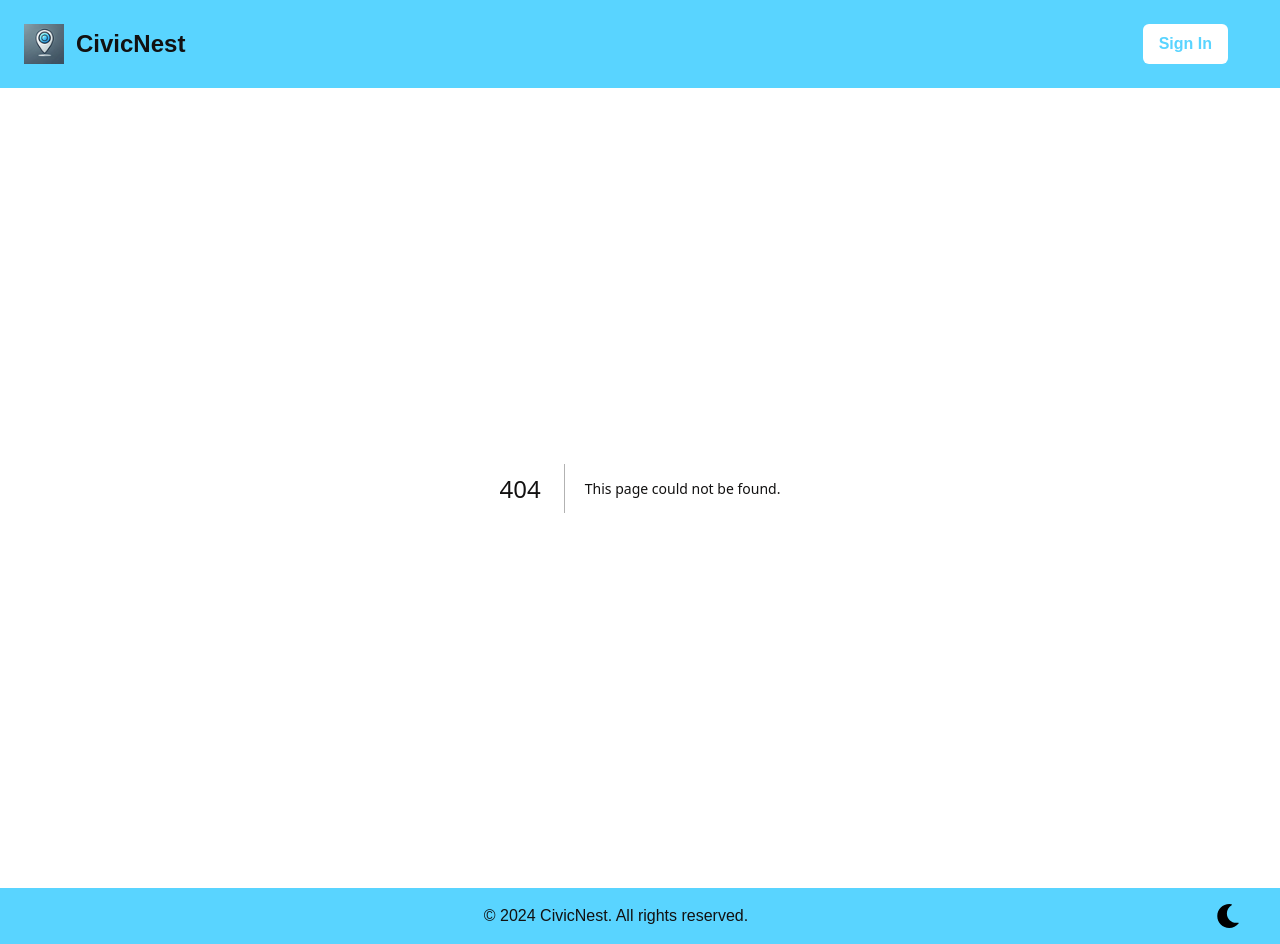
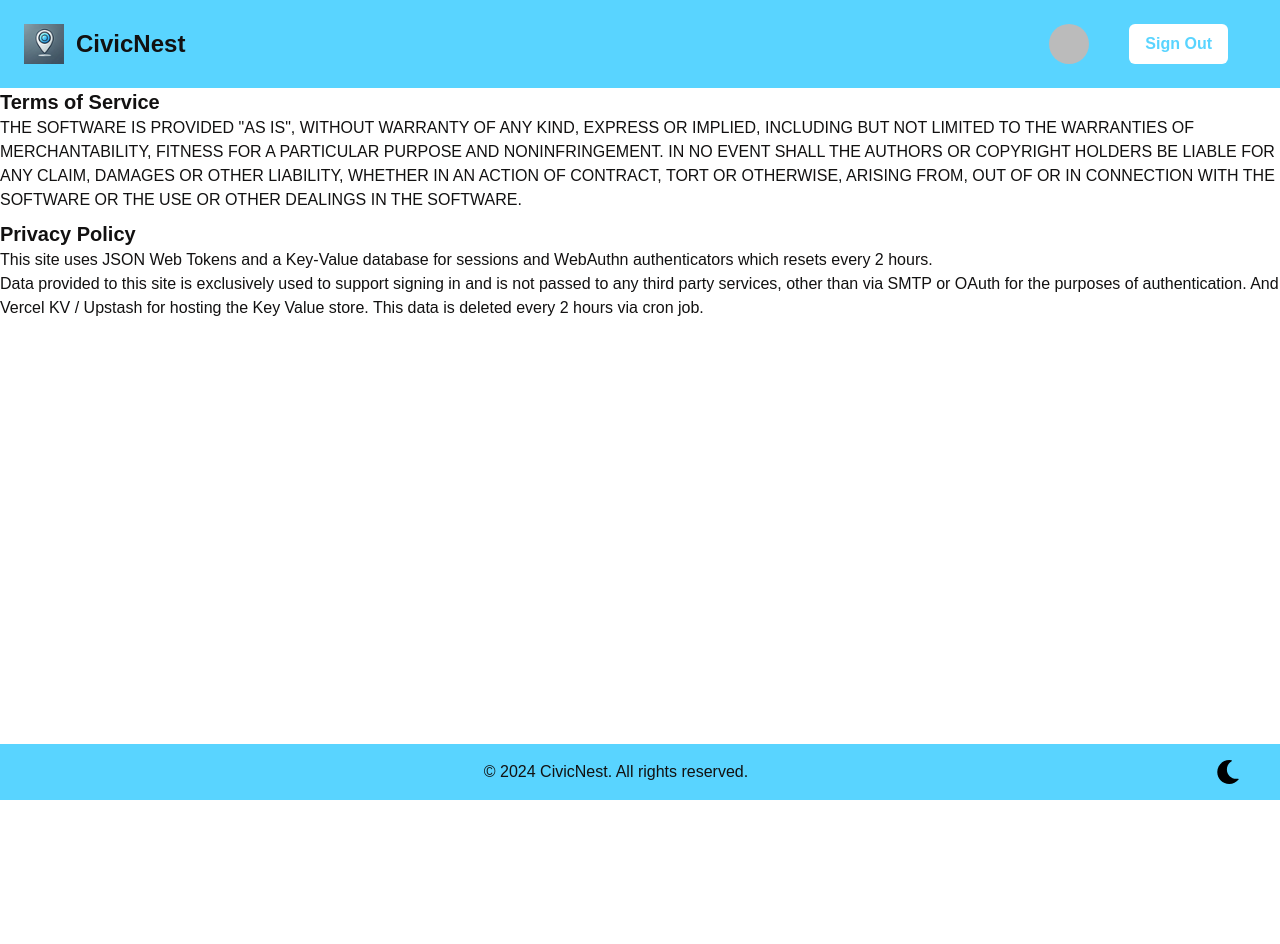
Before and after one commit to Potirniche-Carmine/CivicNest, a Next.js app in the folder civic-nest/: page /policy in a window 1280 px wide. Before the commit this address had no page. After the commit the page ends 800 px from the top, so only its background shows below. Built offline with nearby package versions, Linux system fonts and the light colour scheme; no server answers; sample sign-in values are in the browser's storage.

Commit message:
Added login for Google Github Facebook. Fixed some things with the darkmode to be consistent across all pages. Need to fix Facebook login on their website but it is down currently

```diff
--- a/civic-nest/next.config.ts
+++ b/civic-nest/next.config.ts
@@ -1,9 +1,23 @@
-import type { NextConfig } from "next";
+/** @type {import('next').NextConfig} */
+const nextConfig = {
+  images: {
+    remotePatterns: [
+      {
+        protocol: 'https',
+        hostname: 'avatars.githubusercontent.com',
+        pathname: '/**',
+      },
+      {
+        protocol: 'https',
+        hostname: 'lh3.googleusercontent.com',
+        pathname: '/**',
+      },
+    ],
+  },
 
-const nextConfig: NextConfig = {
   devIndicators: {
     appIsrStatus: false,
   },
-}
+};
 
-export default nextConfig;
+module.exports = nextConfig;
--- a/civic-nest/package.json
+++ b/civic-nest/package.json
@@ -12,8 +12,9 @@
     "@googlemaps/js-api-loader": "^1.16.8",
     "@types/google.maps": "^3.58.1",
     "next": "^15.0.3",
-    "react": "19.0.0-rc-69d4b800-20241021",
-    "react-dom": "19.0.0-rc-69d4b800-20241021",
+    "next-auth": "^5.0.0-beta.25",
+    "react": "^18.2.0",
+    "react-dom": "^18.2.0",
     "react-icons": "^5.3.0"
   },
   "devDependencies": {
--- a/civic-nest/src/app/DarkModeContext.tsx
+++ b/civic-nest/src/app/DarkModeContext.tsx
@@ -2,19 +2,29 @@
 import React, { createContext, useContext, useState, useEffect } from "react";
 
 const DarkModeContext = createContext({
-  darkMode: false,
+  darkMode: true,
   toggleDarkMode: () => {},
 });
 
 export const DarkModeProvider: React.FC<{ children: React.ReactNode }> = ({ children }) => {
   const [darkMode, setDarkMode] = useState(false);
 
+  // the default is darkmode so it checks to see if it got switched to light mode before storing it as dark mode in the localStorage.
+  useEffect(() => {
+    const savedMode = localStorage.getItem("darkMode");
+    if (savedMode !== null) {
+      setDarkMode(savedMode === "true");
+    }
+  }, []);
+
+  // save the darkmode to local storage if it is clicked
   useEffect(() => {
     if (darkMode) {
       document.documentElement.classList.add("dark");
     } else {
       document.documentElement.classList.remove("dark");
     }
+    localStorage.setItem("darkMode", darkMode.toString());
   }, [darkMode]);
 
   const toggleDarkMode = () => setDarkMode((prev) => !prev);
--- /dev/null
+++ b/civic-nest/src/app/api/auth.ts
@@ -0,0 +1,22 @@
+import NextAuth from "next-auth"
+import Facebook from "next-auth/providers/facebook";
+import GitHubProvider from "next-auth/providers/github"
+import Google from "next-auth/providers/google"
+
+export const { handlers, auth } = NextAuth({
+    providers: [
+        GitHubProvider({
+            clientId: process.env.AUTH_GITHUB_ID,
+            clientSecret: process.env.AUTH_GITHUB_SECRET,
+        }),
+        Google({
+            clientId: process.env.AUTH_GOOGLE_ID,
+            clientSecret: process.env.AUTH_GOOGLE_SECRET,
+        }),
+        Facebook({
+            clientId: process.env.AUTH_FACEBOOK_ID,
+            clientSecret: process.env.AUTH_FACEBOOK_SECRET,
+        })
+    ],
+    secret: process.env.AUTH_SECRET,
+});
--- /dev/null
+++ b/civic-nest/src/app/api/auth/[...nextauth]/route.ts
@@ -0,0 +1,2 @@
+import { handlers } from "@/app/api/auth";
+export const { GET, POST } = handlers;
--- a/civic-nest/src/app/components/footer.tsx
+++ b/civic-nest/src/app/components/footer.tsx
@@ -2,17 +2,20 @@
 
 import { FaSun, FaMoon } from 'react-icons/fa';
 import { useDarkMode } from '../DarkModeContext';
+import Link from 'next/link';
 
 const Footer = () => {
   const {darkMode, toggleDarkMode} = useDarkMode();
 
   return (
-    <footer className="w-full bg-blueLight dark:bg-blueDark p-4 text-foregroundLight dark:text-foregroundDark flex justify-between items-center">
-      <div className="container mx-auto text-center">
-        <p>&copy; 2024 CivicNest. All rights reserved.</p>
-      </div>
+    <footer className="w-full bg-blueLight dark:bg-blueDark p-4 text-foregroundLight dark:text-foregroundDark flex justify-center">
+      <Link href='/policy' className= "flex-1 flex justify-center">
+        <div className="">
+          <p>&copy; 2024 CivicNest. All rights reserved.</p>
+        </div>
+      </Link>
       <button
-        className="text-black dark:text-yellow-500 focus:outline-none transition-colors mr-6"
+        className="justify-end text-black dark:text-yellow-500 focus:outline-none transition-colors mr-6"
         onClick={toggleDarkMode}
       >
         {darkMode ? <FaSun size={24} /> : <FaMoon size={24} />}
--- a/civic-nest/src/app/components/header.tsx
+++ b/civic-nest/src/app/components/header.tsx
@@ -1,35 +1,63 @@
 "use client";
-import Image from 'next/image'
-import Link from 'next/link'
+import { useSession, signOut } from "next-auth/react";
+import Image from "next/image";
+import Link from "next/link";
 
 const Header = () => {
+  const { data: session } = useSession();
 
   return (
     <header className="bg-blueLight dark:bg-blueDark p-6 flex justify-between">
       <div className="flex-1 flex items-start">
-        <Link href = "/" className = "flex items-center">
+        <Link href="/" className="flex items-center">
           <Image
-        src = "/logo.png"
+            src="/logo.png"
             alt="CivicNest Logo"
-        width = {40}
-        height = {40}
-        className='mr-3'
+            width={40}
+            height={40}
+            className="mr-3"
           />
           <h1 className="text-2xl font-bold">CivicNest</h1>
         </Link>
       </div>
-      <div className='flex justify-end'>
+      <div className="flex justify-end items-center">
+        {session?.user ? (
+          <>
+          <Link href="/profile">
+            <Image
+              src={session.user.image || "/default-profile.png"}
+              alt="Profile Picture"
+              width={40}
+              height={40}
+              className="rounded-full mr-3"
+            />
+          </Link>
+            <button
+              onClick={() => signOut()}
+              className="
+                bg-backgroundLight text-blueLight font-semibold rounded-md
+                hover:bg-blueDark dark:hover:bg-blueLight dark:hover:text-foregroundDark
+                py-2 px-4 mx-1 md:mx-7
+              "
+            >
+              Sign Out
+            </button>
+          </>
+        ) : (
+          // Display "Sign In" button if user is not signed in
           <Link href="/signin">
             <button
               className="
-          bg-backgroundLight text-blueLight font-semibold rounded-md hover:bg-blueDark dark:hover:bg-blueLight dark:hover:text-foregroundDark
+                bg-backgroundLight text-blueLight font-semibold rounded-md
+                hover:bg-blueDark dark:hover:bg-blueLight dark:hover:text-foregroundDark
                 py-2 px-4 mx-1 md:mx-7
-          ">
+              "
+            >
               Sign In
             </button>
           </Link>
+        )}
       </div>
-
     </header>
   );
 };
--- a/civic-nest/src/app/layout.tsx
+++ b/civic-nest/src/app/layout.tsx
@@ -5,6 +5,7 @@ import Header from '@/app/components/header'
 import Footer from '@/app/components/footer'
 
 import { DarkModeProvider } from "./DarkModeContext";
+import { SessionProvider } from "next-auth/react";
 
 const geistSans = localFont({
   src: "./fonts/GeistVF.woff",
@@ -31,11 +32,13 @@ export default function RootLayout({
     <html lang="en">
       <body className={`${geistSans.variable} ${geistMono.variable} antialiased bg-backgroundLight dark:bg-backgroundDark text-foregroundLight dark:text-foregroundDark transition-colors min-h-screen flex flex-col`}>
         <DarkModeProvider>
+        <SessionProvider>
         <Header />
         <div className="flex-grow">
           {children}
         </div>
         <Footer />
+        </SessionProvider>
         </DarkModeProvider>
       </body>
     </html>
--- /dev/null
+++ b/civic-nest/src/app/policy/page.tsx
@@ -0,0 +1,35 @@
+// Like a default policy and terms of service page because using Oauth requires this for google and other auth things
+// will change this later because it was copied straight from auth.js website
+
+export default function PolicyPage() {
+    return (
+      <div className="space-y-2">
+        <section>
+          <h1 className="text-xl font-bold">Terms of Service</h1>
+          <p>
+            THE SOFTWARE IS PROVIDED "AS IS", WITHOUT WARRANTY OF ANY KIND,
+            EXPRESS OR IMPLIED, INCLUDING BUT NOT LIMITED TO THE WARRANTIES OF
+            MERCHANTABILITY, FITNESS FOR A PARTICULAR PURPOSE AND NONINFRINGEMENT.
+            IN NO EVENT SHALL THE AUTHORS OR COPYRIGHT HOLDERS BE LIABLE FOR ANY
+            CLAIM, DAMAGES OR OTHER LIABILITY, WHETHER IN AN ACTION OF CONTRACT,
+            TORT OR OTHERWISE, ARISING FROM, OUT OF OR IN CONNECTION WITH THE
+            SOFTWARE OR THE USE OR OTHER DEALINGS IN THE SOFTWARE.
+          </p>
+        </section>
+        <section>
+          <h1 className="text-xl font-bold">Privacy Policy</h1>
+          <p>
+            This site uses JSON Web Tokens and a Key-Value database for sessions
+            and WebAuthn authenticators which resets every 2 hours.
+          </p>
+          <p>
+            Data provided to this site is exclusively used to support signing in
+            and is not passed to any third party services, other than via SMTP or
+            OAuth for the purposes of authentication. And Vercel KV / Upstash for
+            hosting the Key Value store. This data is deleted every 2 hours via
+            cron job.
+          </p>
+        </section>
+      </div>
+    )
+  }
--- /dev/null
+++ b/civic-nest/src/app/profile/page.tsx
@@ -0,0 +1,46 @@
+"use client";
+import { useSession } from "next-auth/react";
+import { useRouter } from "next/navigation";
+import Image from "next/image";
+import { useEffect } from "react";
+
+const Profile = () => {
+  const { data: session } = useSession();
+  const router = useRouter();
+
+  useEffect(() => {
+    // Redirect to the sign-in page if user is not authenticated
+    if (!session?.user) {
+      router.push("/signin");
+    }
+  }, [session, router]);
+
+  // Show nothing if the user isnt logged in or we are just waiting for the page to respond
+  if (!session?.user) return null;
+
+  return (
+    <div className="pt-10 flex flex-col bg-backgroundLight dark:bg-backgroundDark min-h-screen">
+      <div className="flex-grow flex items-center justify-center p-4">
+        <div className="bg-backgroundLightSlight dark:bg-backgroundDarkSlight text-foregroundLight dark:text-foregroundDark p-5 rounded shadow-md w-full max-w-md">
+          <h2 className="text-2xl font-bold mb-4 text-center">Profile</h2>
+
+          <div className="text-center">
+            <Image
+              src={session.user.image || "/default-profile.png"}
+              alt={`${session.user.name}'s avatar`}
+              width={96}
+              height={96}
+              className="w-24 h-24 rounded-full mx-auto mb-4"
+            />
+            <h3 className="text-xl font-semibold">{session.user.name}</h3>
+            <p className="text-sm text-gray-600 dark:text-gray-400">
+              {session.user.email}
+            </p>
+          </div>
+        </div>
+      </div>
+    </div>
+  );
+};
+
+export default Profile;
--- a/civic-nest/src/app/signin/page.tsx
+++ b/civic-nest/src/app/signin/page.tsx
@@ -1,59 +1,87 @@
 "use client";
-import { useState } from 'react';
+import { signIn, useSession } from "next-auth/react";
+import { useRouter } from "next/navigation";
+import { useEffect } from "react";
+
 const SignIn = () => {
-  const [isRegistering, setIsRegistering] = useState(false);
+  const { data: session } = useSession(); // Get session data
+  const router = useRouter();
+
+  useEffect(() => {
+    // Automatically redirect to the main page if already signed in
+    if (session) {
+      router.push("/");
+    }
+  }, [session, router]);
+
+  // Sign in with different providers and redirect to the homepage after success
+
+  const handleGoogleSignIn = async() => {
+    await signIn("google", {callbackUrl: "/"});
+  };
+
+  const handleGitHubSignIn = async () => {
+    await signIn("github", { callbackUrl: "/" });
+  };
+
+  const handleFacebookSignIn = async () => {
+    await signIn("facebook", { callbackUrl: "/" });
+  };
 
   return (
     <div className="pt-10 flex flex-col bg-backgroundLight dark:bg-backgroundDark">
       <div className="flex-grow flex items-center justify-center p-4">
         <div className="bg-backgroundLightSlight dark:bg-backgroundDarkSlight text-foregroundLight dark:text-foregroundDark p-5 rounded shadow-md w-full max-w-md">
-          <h2 className="text-2xl font-bold mb-2 text-center">
-            {isRegistering ? 'Create an Account' : 'Sign In'}
-          </h2>
-          <form>
-              <div className="mb-4">
-                <label className="block text-foregroundLight dark:text-foregroundDark mb-2">Username</label>
-                <input
-                  type="text"
-                  className="w-full px-3 py-2 border rounded"
-                  placeholder="Enter your username"
-                />
-              </div>
-            {isRegistering && (
-              <div className="mb-4">
-              <label className="block text-foregroundLight dark:text-foregroundDark mb-2">Email Address</label>
-              <input
-                type="email"
-                className="w-full px-3 py-2 border rounded"
-                placeholder="Enter your email"
-              />
-            </div>
-            )}
+          <h2 className="text-2xl font-bold mb-4 text-center">Sign In</h2>
 
-            <div className="mb-4">
-              <label className="block text-foregroundLight dark:text-foregroundDark mb-2">Password</label>
-              <input
-                type="password"
-                className="w-full px-3 py-2 border rounded"
-                placeholder="Enter your password"
-              />
-            </div>
-            <button
-              type="submit"
-              className="w-full bg-blueLight dark:bg-blueDark text-white py-2 px-4 rounded hover:bg-blueDark dark:hover:bg-blueLight transition duration-200"
+          <button
+            onClick={handleGoogleSignIn}
+            className="w-full bg-blueLight dark:bg-blueDark text-white my-5 py-2 px-4 rounded hover:bg-blueDark dark:hover:bg-blueLight transition duration-200 flex items-center justify-center"
+          >
+            <svg
+              xmlns="http://www.w3.org/2000/svg"
+              viewBox="0 0 24 24"
+              fill="currentColor"
+              className="w-5 h-5 mr-2"
             >
-              {isRegistering ? 'Sign Up' : 'Sign In'}
-            </button>
-          </form>
-          <p className="mt-3 text-center">
-            {isRegistering ? 'Already have an account?' : "Don't have an account?"}{' '}
-            <button
-              onClick={() => setIsRegistering(!isRegistering)}
-              className="text-blueLight underline container"
+              <path d="M21.35 11.1H12v2.77h5.37c-.23 1.16-.95 2.14-1.96 2.77v2.3h3.16c1.85-1.7 2.93-4.18 2.93-6.94 0-.5-.04-.98-.15-1.43z"/>
+              <path d="M12 22c2.4 0 4.38-.8 5.85-2.13l-3.16-2.3c-.83.55-1.87.88-2.99.88a5.93 5.93 0 0 1-5.58-3.9H3.75v2.4A9.93 9.93 0 0 0 12 22z"/>
+              <path d="M6.42 13.55A5.94 5.94 0 0 1 6 12c0-.53.09-1.05.22-1.55V8.05H3.75A9.97 9.97 0 0 0 2 12c0 1.62.38 3.16 1.04 4.55l3.38-2.29z"/>
+              <path d="M12 6.17c1.3 0 2.48.45 3.42 1.34l2.52-2.52A9.93 9.93 0 0 0 12 2 9.93 9.93 0 0 0 6.03 5.44l3.38 2.3A5.91 5.91 0 0 1 12 6.17z"/>
+            </svg>
+            Sign in using Google
+          </button>
+
+          <button
+            onClick={handleGitHubSignIn}
+            className="w-full bg-blueLight dark:bg-blueDark text-white py-2 px-4 rounded hover:bg-blueDark dark:hover:bg-blueLight transition duration-200 flex items-center justify-center"
+          >
+            <svg
+              xmlns="http://www.w3.org/2000/svg"
+              viewBox="0 0 24 24"
+              fill="currentColor"
+              className="w-5 h-5 mr-2"
             >
-              {isRegistering ? 'Sign In' : 'Create one'}
-            </button>
-          </p>
+              <path d="M12 .5C5.73.5.5 5.73.5 12c0 5.09 3.29 9.4 7.86 10.94.58.1.77-.25.77-.55v-2.06c-3.18.69-3.87-1.38-3.87-1.38-.52-1.32-1.27-1.67-1.27-1.67-1.04-.72.08-.7.08-.7 1.15.08 1.76 1.18 1.76 1.18 1.02 1.75 2.68 1.24 3.33.95.1-.74.4-1.24.72-1.52-2.54-.29-5.21-1.28-5.21-5.68 0-1.25.45-2.26 1.18-3.06-.12-.29-.52-1.45.11-3.02 0 0 .96-.31 3.15 1.18.91-.25 1.88-.38 2.85-.39.97.01 1.94.14 2.85.39 2.18-1.49 3.15-1.18 3.15-1.18.64 1.57.24 2.73.12 3.02.73.8 1.18 1.81 1.18 3.06 0 4.4-2.68 5.38-5.23 5.67.41.36.76 1.09.76 2.2v3.26c0 .31.2.66.78.55 4.57-1.54 7.85-5.85 7.85-10.94C23.5 5.73 18.27.5 12 .5z" />
+            </svg>
+            Sign in using GitHub
+          </button>
+
+          <button
+            onClick={handleFacebookSignIn}
+            className="w-full bg-blueLight dark:bg-blueDark text-white my-5 py-2 px-4 rounded hover:bg-blueDark dark:hover:bg-blueLight transition duration-200 flex items-center justify-center"
+          >
+            <svg
+              xmlns="http://www.w3.org/2000/svg"
+              viewBox="0 0 24 24"
+              fill="currentColor"
+              className="w-5 h-5 mr-2"
+            >
+              <path d="M22.675 0H1.325C.594 0 0 .594 0 1.326v21.348C0 23.406.594 24 1.325 24h11.495v-9.294H9.692v-3.622h3.128V8.413c0-3.1 1.893-4.787 4.656-4.787 1.325 0 2.463.098 2.795.143v3.24l-1.918.001c-1.504 0-1.796.715-1.796 1.763v2.313h3.588l-.467 3.622h-3.121V24h6.116c.73 0 1.325-.594 1.325-1.326V1.326C24 .594 23.406 0 22.675 0z"/>
+            </svg>
+            Sign in using Facebook
+          </button>
+
         </div>
       </div>
     </div>
```
Also changed, not shown: civic-nest/public/default-profile.png (added), 1 other file (tests, documents, lock files or other folders). Lines whose indentation alone changed are shown as unchanged.
